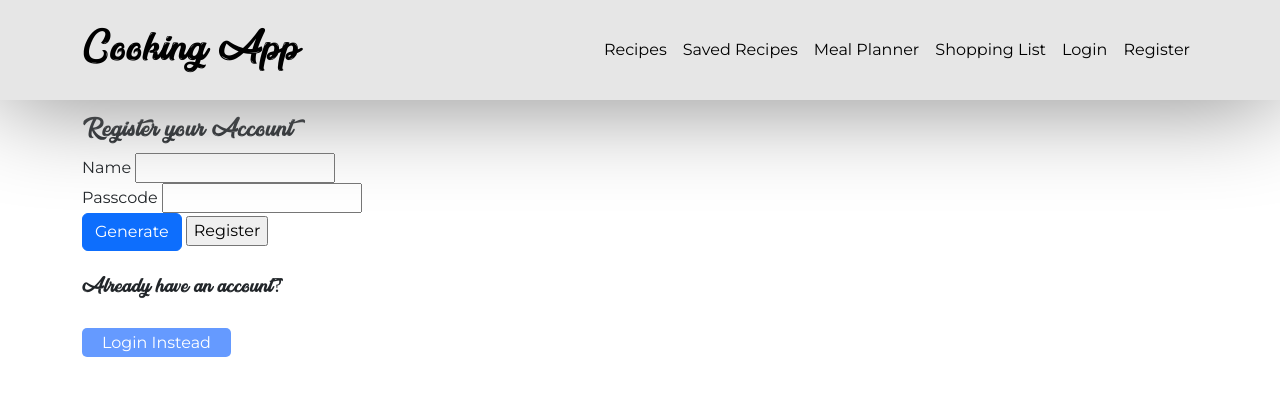
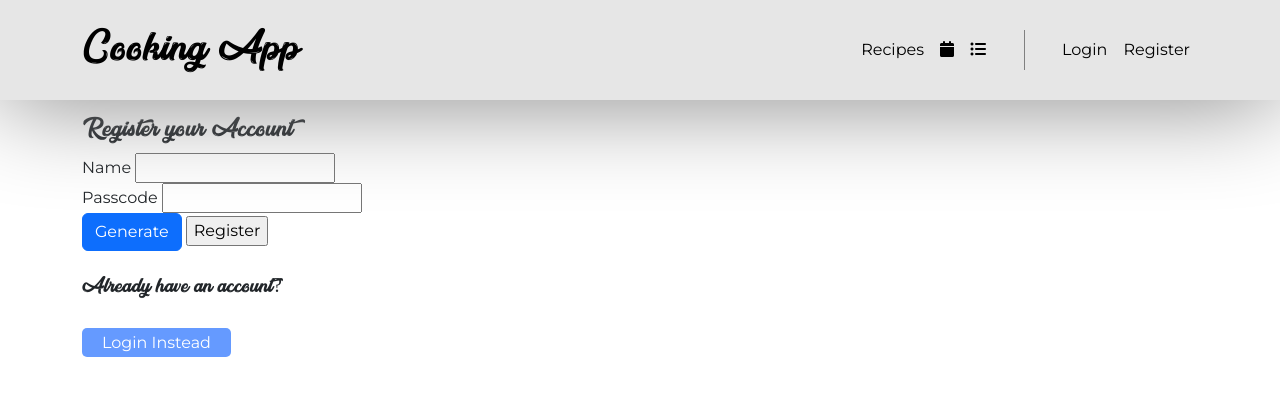
Before and after one commit to OmriWebber/CookingApp, a Flask app: page /auth/register in a window 1280 px wide. Shown: the top 396 px of the page. Run offline with Flask 2, Linux system fonts and the light colour scheme; some libraries are stand-ins or nearby versions; some web fonts are replaced.

Commit message:
cleaned up navbar

```diff
--- a/templates/navbar.html
+++ b/templates/navbar.html
@@ -7,15 +7,15 @@
       <div class="collapse navbar-collapse d-flex" id="navbarNavAltMarkup">
         <div class="navbar-nav ms-auto">
           <a class="nav-link" href="{{ url_for('index') }}">Recipes</a>
-          <a class="nav-link" href="{{ url_for('index') }}">Saved Recipes</a>
-          <a class="nav-link" href="{{ url_for('index') }}">Meal Planner</a>
-          <a class="nav-link" href="{{ url_for('index') }}">Shopping List</a>
+          <a class="nav-link" href="{{ url_for('index') }}"><i class="fa fa-calendar" aria-hidden="true"></i></a>
+          <a class="nav-link" href="{{ url_for('index') }}"><i class="fa fa-list-ul" aria-hidden="true"></i></a>
           {% if current_user.is_authenticated %}
             <span class="spacer"><span class="line"></span></span>
-            <a class="nav-link user-name" href="{{ url_for('profile') }}"><span class="user-container"><span class="user-bg"><p class="user-letter"></p></span></span> {{ user.name }}</a>
+            <a class="nav-link user-name" href="{{ url_for('profile') }}"><span class="user-container"><span class="user-bg"><p class="user-letter"></p></span></span> {{ user.username }}</a>
             <a class="nav-link logout" href="{{ url_for('auth.logout') }}">Logout</a>
           {% endif %}
           {% if not current_user.is_authenticated %}
+            <span class="spacer"><span class="line"></span></span>
             <a class="nav-link" href="{{ url_for('auth.login') }}">Login</a>
             <a class="nav-link" href="{{ url_for('auth.register') }}">Register</a>
           {% endif %}
```
